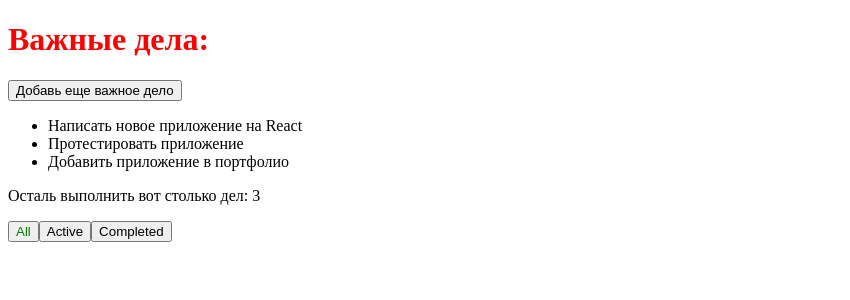
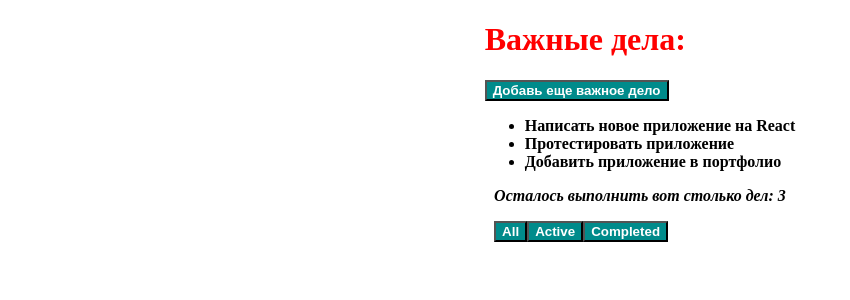
Before and after one commit to WebHeroSchool/Anastassia_React_todo, a React (Create React App) app: page / in a window 1280 px wide. Shown: the top 300 px of the page, without its empty margins (0-850 px from the left). Built offline with nearby package versions, Linux system fonts and the light colour scheme.

Commit message:
added style for components

```diff
--- /dev/null
+++ b/src/components/App/App.css
@@ -0,0 +1,9 @@
+.wrap {
+    margin: auto;
+    width: max-content;
+    font-family: Papyrus;
+}
+
+.wrap__title {
+    color: red;
+}
--- a/src/components/App/App.js
+++ b/src/components/App/App.js
@@ -2,6 +2,7 @@ import React from 'react';
 import InputItem from "../InputItem/InputItem";
 import ItemList from "../ItemList/ItemList";
 import Footer from "../Footer/Footer";
+import "./App.css";
 
 const App = () => {
     const items = [
@@ -17,8 +18,8 @@ const App = () => {
     ];
 
     return (
-    <div>
-    <h1 style={{color: 'red'}}>Важные дела:</h1>
+    <div className="wrap">
+    <h1 className="wrap__title">Важные дела:</h1>
     <InputItem/>
     <ItemList items={items} />
     <Footer count={3}/>
--- /dev/null
+++ b/src/components/Footer/Footer.css
@@ -0,0 +1,16 @@
+.wrap__text {
+    font-weight: bolder;
+    font-style: oblique;
+
+}
+
+button {
+    background: darkcyan;
+    color: white;
+    font-weight: bolder;
+    cursor: pointer;
+}
+
+button:hover {
+    background: olivedrab;
+}
--- a/src/components/Footer/Footer.js
+++ b/src/components/Footer/Footer.js
@@ -1,8 +1,9 @@
 import React from 'react';
+import './Footer.css';
 
-const Footer = ({count}) => (<div>
-    <p>Осталь выполнить вот столько дел: {count}</p>
-    <button style={{color: 'green'}}>All</button>
+const Footer = ({count}) => (<div className="wrap">
+    <p className="wrap__text">Осталось выполнить вот столько дел: {count}</p>
+    <button>All</button>
     <button>Active</button>
     <button>Completed</button>
 </div>);
--- /dev/null
+++ b/src/components/InputItem/InputItem.css
@@ -0,0 +1,5 @@
+.add {
+    background: darkcyan;
+    color: white;
+    font-weight: bolder;
+}
--- a/src/components/InputItem/InputItem.js
+++ b/src/components/InputItem/InputItem.js
@@ -1,5 +1,6 @@
 import React from 'react';
+import './InputItem.css';
 
-const InputItem = () => (<button>Добавь еще важное дело</button>);
+const InputItem = () => (<button className="add">Добавь еще важное дело</button>);
 
 export default InputItem;
--- /dev/null
+++ b/src/components/ItemList/ItemList.css
@@ -0,0 +1,3 @@
+.text {
+    font-weight: bolder;
+}
--- a/src/components/ItemList/ItemList.js
+++ b/src/components/ItemList/ItemList.js
@@ -1,8 +1,9 @@
 import React from 'react';
 import Item from "../Item/Item";
+import "./ItemList.css";
 
 const ItemList = ({items}) => (<ul>
-    {items.map(item => <li key={item.value}>
+    {items.map(item => <li className="text" key={item.value}>
         <Item value={item.value} /></li>
     )}
 </ul>);
```
Also changed, not shown: 1 other file (tests, documents, lock files or other folders).
